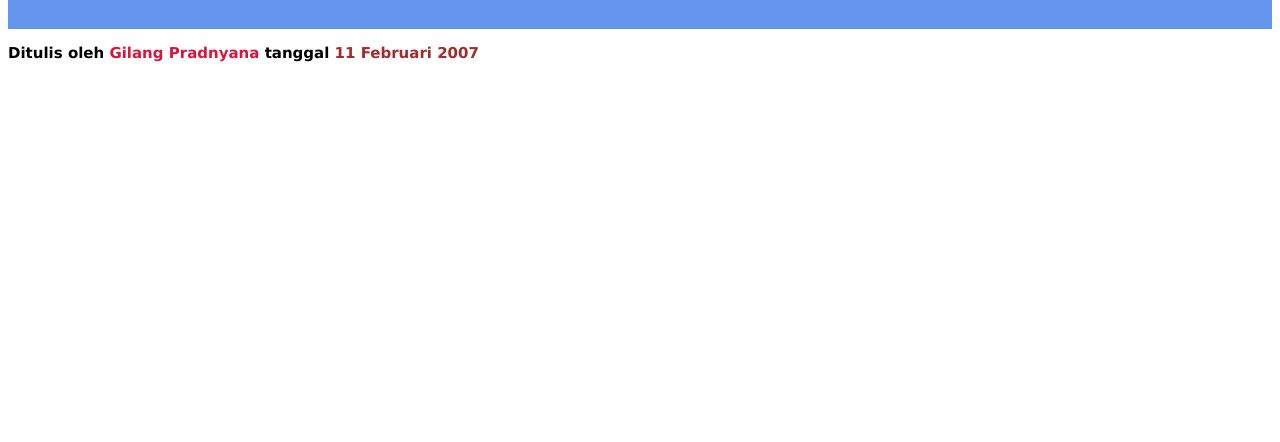
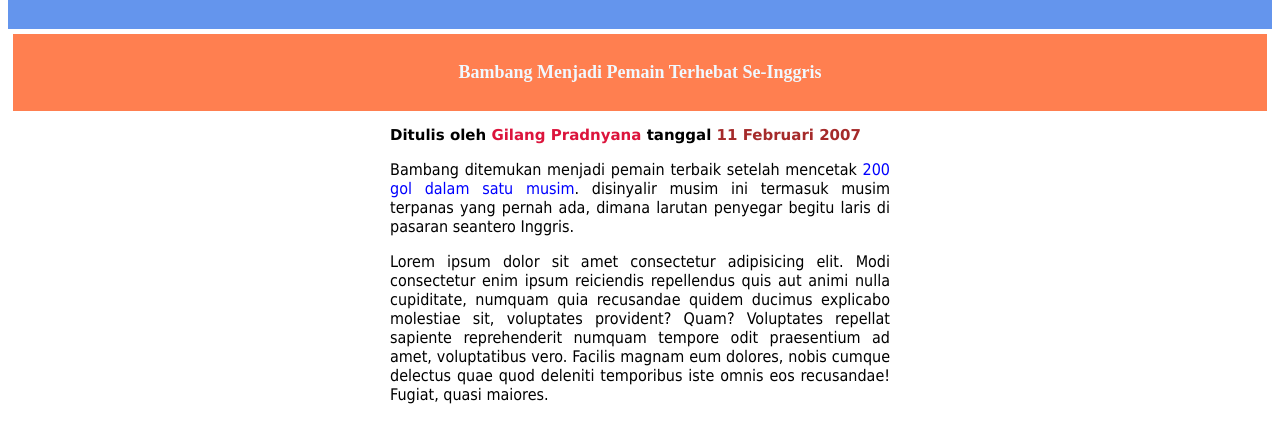
Before and after one commit to GilangPradnyana/Latihan-flex-box, a plain HTML site: page article-2.html in a window 1280 px wide. Shown: the part 80-522 px from the top of the page. Drawn offline with Linux system fonts and the light colour scheme.

Commit message:
menambahkan article kedua

```diff
--- a/article-2.html
+++ b/article-2.html
@@ -15,6 +15,13 @@
     </a>
   </div>
 
+    <!-- section -->
+  <div class="judul">
+    <p>Bambang Menjadi Pemain Terhebat Se-Inggris</p>
+  </div>
+
+     <!-- Pengenalan Web -->
+     <div class="konten">
         <!-- Credit -->
       <h3 class="Credit">
         Ditulis oleh <span class="Written">
@@ -22,10 +29,24 @@
         <span class="Tanggal">11 Februari 2007</span>
       </h3>
 
-    <!-- Pengenalan Web -->
-    <div class="konten">
+      <!-- Bambang Terhebat -->
+      </p>
+      Bambang ditemukan menjadi pemain terbaik setelah mencetak
+      <span>200 gol dalam satu musim</span>. disinyalir musim
+      ini termasuk musim terpanas  yang pernah ada, dimana
+      larutan penyegar begitu laris di pasaran seantero Inggris.
+      </p>
+
       <p>
-
+        Lorem ipsum dolor sit amet consectetur adipisicing elit. Modi
+        consectetur enim ipsum reiciendis repellendus quis aut
+        animi nulla cupiditate, numquam quia recusandae quidem
+        ducimus explicabo molestiae sit, voluptates provident? Quam?
+        Voluptates repellat sapiente reprehenderit numquam tempore
+        odit praesentium ad amet, voluptatibus vero. Facilis
+        magnam eum dolores, nobis cumque delectus quae quod
+        deleniti temporibus iste omnis eos recusandae! Fugiat,
+        quasi maiores.
       </p>
      </div>
 
```
Lines whose indentation alone changed are shown as unchanged.
